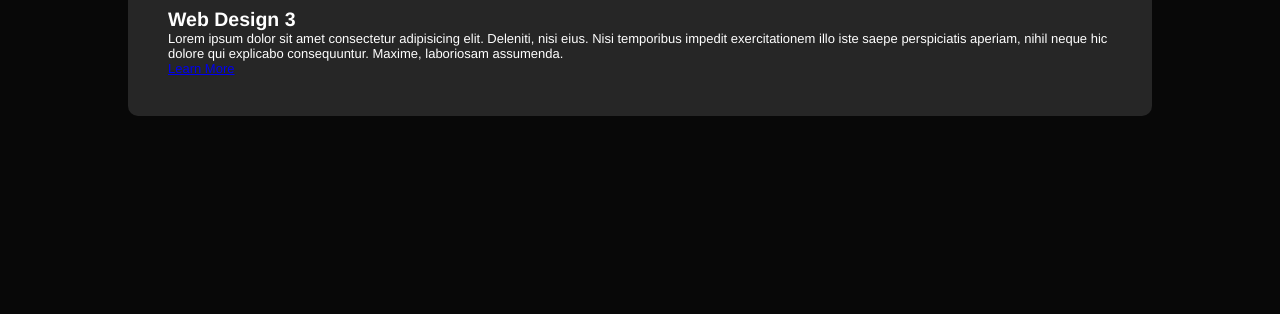
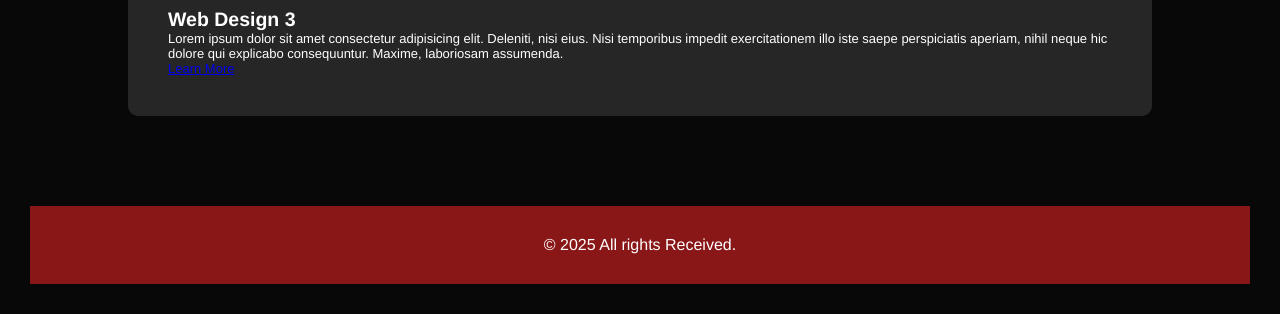
Before and after one commit to bishaldebroy007/myportfolio, a plain HTML site: page index.html in a window 1280 px wide. Shown: the part 1792-2106 px from the top of the page. Before the commit the page ends 1968 px from the top, so only its background shows below. Drawn offline with Linux system fonts and the light colour scheme.

```diff
--- a/index.html
+++ b/index.html
@@ -108,4 +108,8 @@
 
 
 </body>
+
+<footer>
+    &copy; 2025 All rights Received.
+</footer>
 </html>
--- a/style.css
+++ b/style.css
@@ -4,6 +4,11 @@
     font-family:'Franklin Gothic Medium', 'Arial Narrow', Arial, sans-serif;
     box-sizing: border-box;
 }
+
+html {
+    scroll-behavior: smooth;
+  }
+
 body {
     background-color: #080808;
     color: white;
@@ -26,6 +31,8 @@ body {
     align-items: center;
     justify-content: space-between;
     flex-wrap: wrap;
+
+    /*position: fixed;  Make it sticky */
 
 }
 
@@ -218,3 +225,14 @@ fieldset {
     color: white;
 
 }
+
+
+
+/* -----------------Footer Section------------ */
+footer {
+    scroll-padding-top: unset;
+    text-align: center;
+    margin: 30px;
+    padding: 30px;
+    background-color: rgb(137, 23, 23);
+}
```
